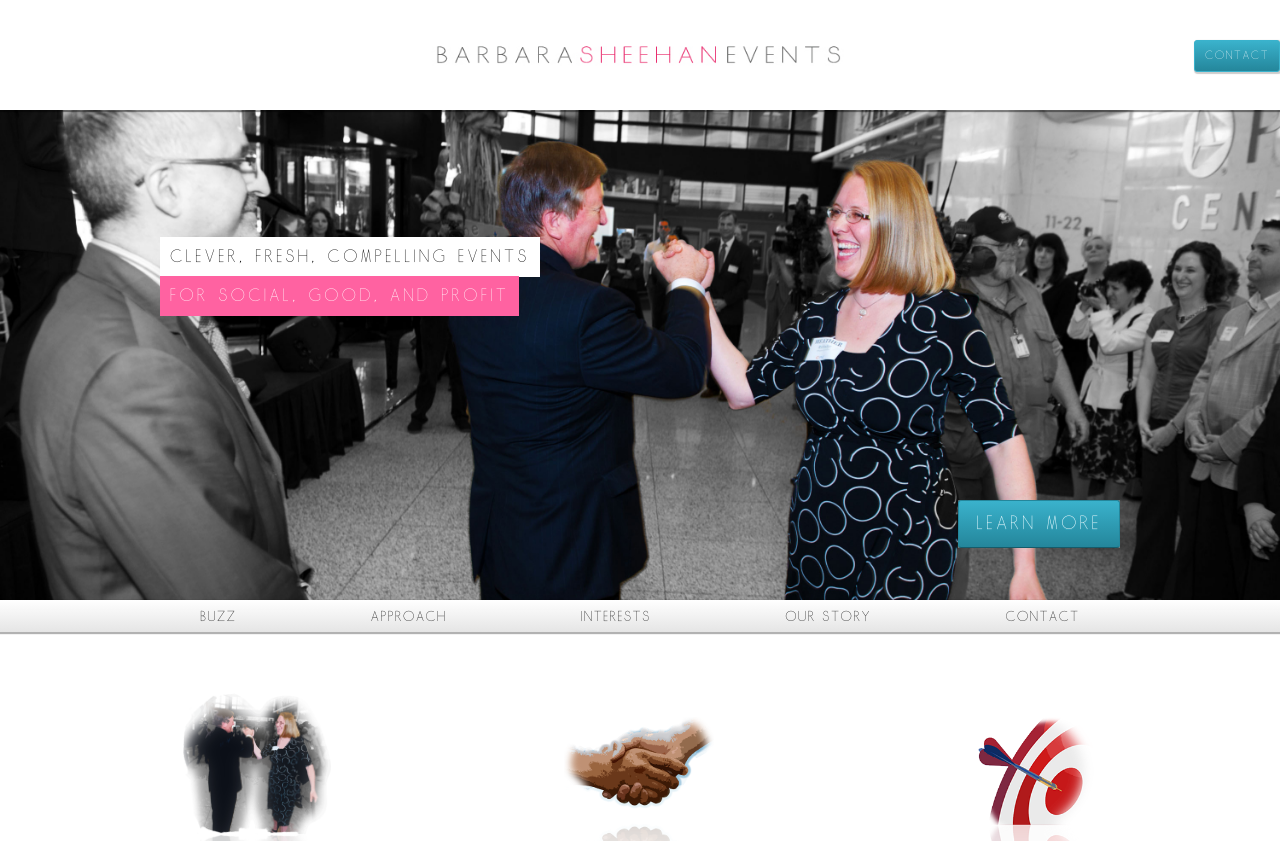
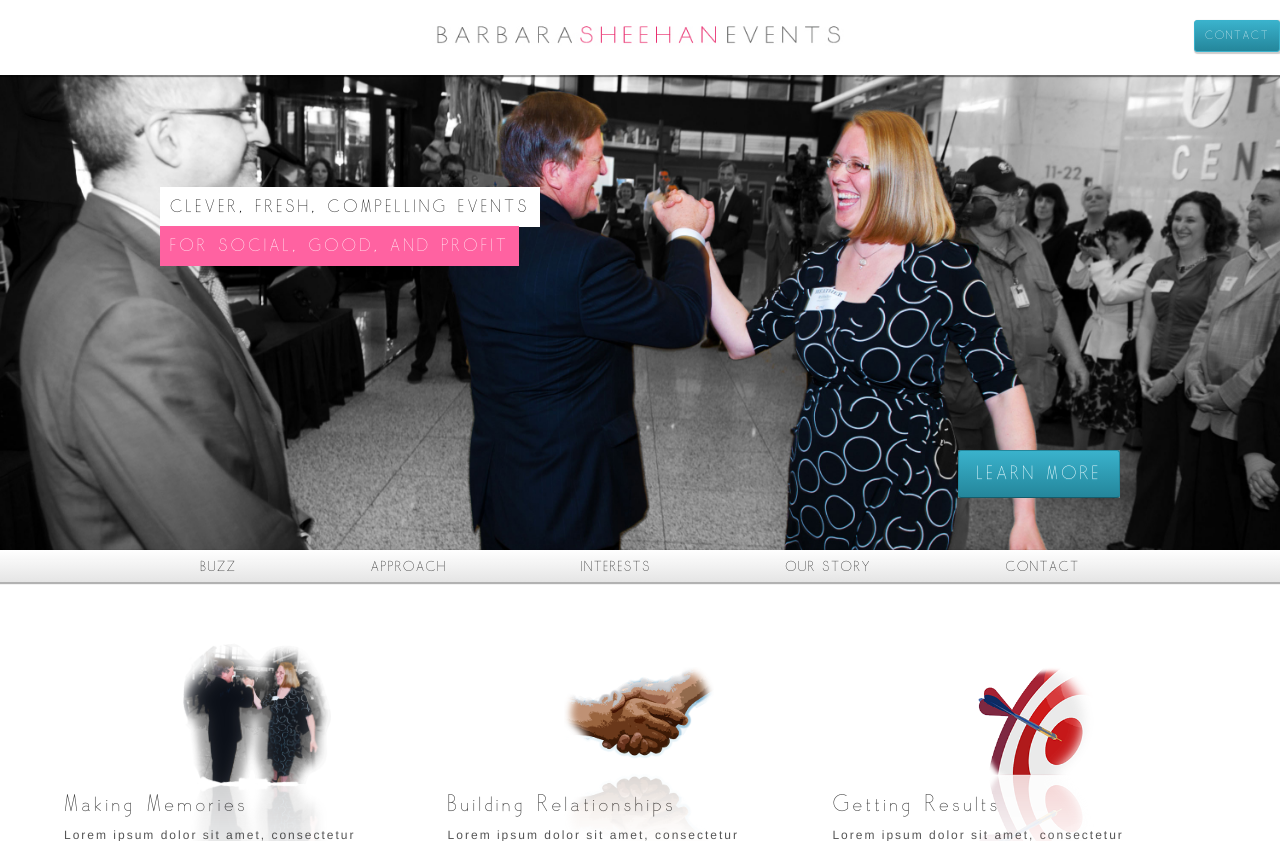
Before and after one commit to brandonpweiss/Barbara-Sheehan-Events, a PHP site: page / in a window 1280 px wide. Shown: the top 841 px of the page. Run offline with PHP 8.4, Linux system fonts and the light colour scheme.

Commit message:
header shit
header

```diff
--- a/style.css
+++ b/style.css
@@ -97,13 +97,15 @@ header{
 	color: #333;
 	-webkit-box-shadow: 1px 1px 1px 1px rgba(1, 1, 1, .4);
 	box-shadow: 1px 1px 1px 1px rgba(1, 1, 1, .4);
-	padding:20px 0px 0px 0px;
 	position: fixed;
 	z-index: 9999;
 	width: 100%;
 	background: #FFFFFF;
-	margin-top: -100px;
-	height: 90px;
+	height: 75px;
+	top: 0px;
+}
+header .content{
+	width: 1280px;
 }
 #logo{
 	width: 445px;
@@ -187,14 +189,12 @@ nav a:hover{
 	color: #999;
 }
 
-header .content{
-	width: 1280px;
-}
+
 #banner{
 	background: url(images/6.jpg) center center no-repeat;
 	background-size: cover;
 	height: 500px;
-	margin-top: 100px;
+	margin-top: 50px;
 }
 #banner .content{
 	max-width: 960px;
```
